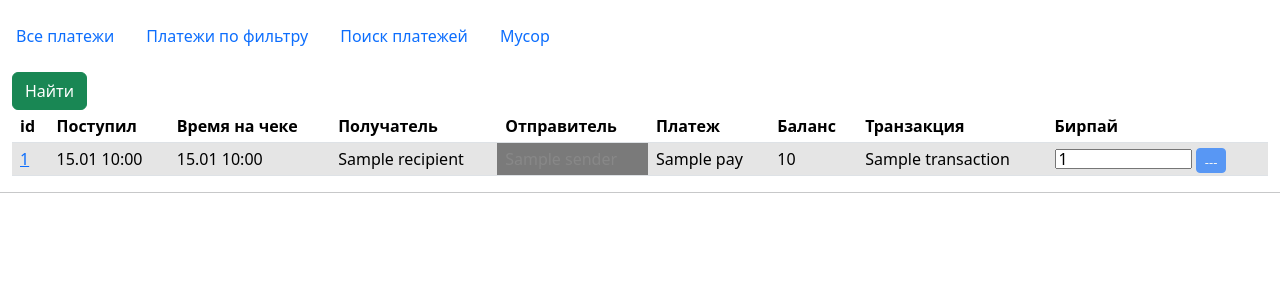
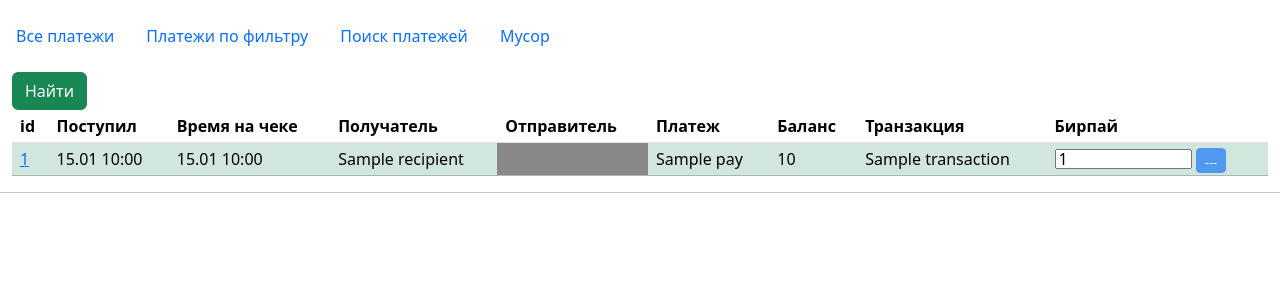
Before and after one commit to Maniackaa/Deposite2, a Django app: template backend_deposit/templates/deposit/incomings_list.html in a window 1280 px wide. Shown: the part 56-356 px from the top of the page. Run offline with Django 4.2, Linux system fonts and the light colour scheme; the template is opened without the code that fills it: most values are stand-ins (such as "Sample title", 1, 10 or a date in 2020).

Commit message:
change color

```diff
--- a/backend_deposit/templates/deposit/incomings_list.html
+++ b/backend_deposit/templates/deposit/incomings_list.html
@@ -57,9 +57,8 @@
          {% for incoming in page_obj %}
          <tr id="pay{{ incoming.id }}"
                  {% if incoming.birpay_id or not incoming.birpay_id|default_if_none:'-'%}
-                 class="table-active"
-                 {% endif %}
-         >
+                 class="table-success"
+                 {% endif %}>
             <td><a class="changelink" href="{% url 'deposit:incoming_edit' incoming.id %}">{{ incoming.id }}</a></td>
             <td>{{ incoming.register_date|date:"d.m H:i" }}</td>
             <td>{{ incoming.response_date|date:"d.m H:i" }}</td>
```
